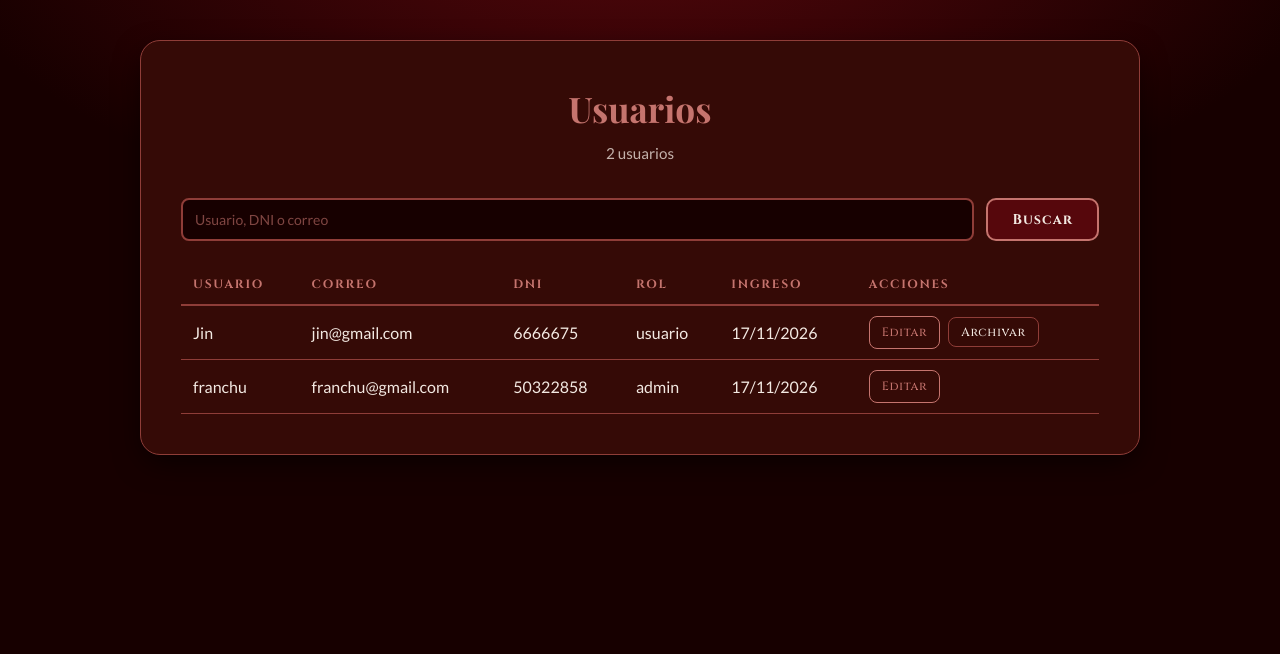
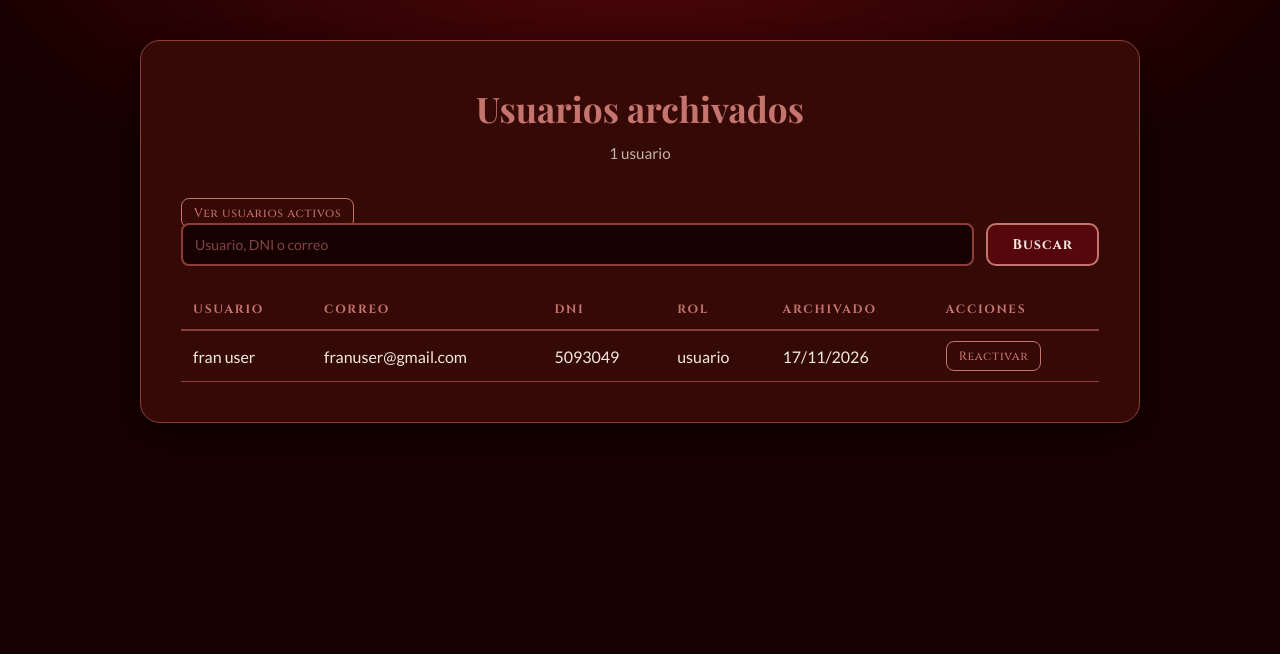
Before and after one commit to francescabarbieri-commits/Francesca_Barbieri_Proyecto_Final, a PHP site: page /admin_users.php?vista=archivados in a window 1280 px wide. Shown: the part 96-750 px from the top of the page. Run offline with PHP 8.4, Linux system fonts and the light colour scheme; a user stored in the database is signed in; data comes from the database, SQL or seed files in the repository.

Commit message:
arhivados

```diff
--- a/admin_users.php
+++ b/admin_users.php
@@ -6,19 +6,21 @@ require_once __DIR__ . '/conexion.php';
 $flash = $_SESSION['flash'] ?? null;
 unset($_SESSION['flash']);
 
-$buscar     = trim($_GET['buscar'] ?? '');
-$sql        = 'SELECT id, `user`, email, dni, rol, creado_en FROM users WHERE archivado_en IS NULL';
+$soloArchivados = ($_GET['vista'] ?? '') === 'archivados';
+$buscar = trim($_GET['buscar'] ?? '');
+$sql = 'SELECT id, `user`, email, dni, rol, creado_en, archivado_en FROM users WHERE archivado_en ';
+$sql .= $soloArchivados ? 'IS NOT NULL' : 'IS NULL';
 $parametros = [];
 
 if ($buscar !== '') {
     $sql .= ' AND (`user` LIKE :user OR dni LIKE :dni OR email LIKE :email)';
-    $termino    = '%' . addcslashes($buscar, '%_\\') . '%';
+    $termino = '%' . addcslashes($buscar, '%_\\') . '%';
     $parametros = ['user' => $termino, 'dni' => $termino, 'email' => $termino];
 }
 $sql .= ' ORDER BY id DESC';
 
 $usuarios = [];
-$error    = '';
+$error = '';
 
 try {
     $stmt = $conexion->prepare($sql);
@@ -53,11 +55,19 @@ $token = csrfToken();
     </nav>
 
     <div class="tarjeta-ancha">
-        <h1>Usuarios</h1>
+        <h1><?= $soloArchivados ? 'Usuarios archivados' : 'Usuarios activos' ?></h1>
         <p class="subtitulo">
             <?= $total === 1 ? '1 usuario' : $total . ' usuarios' ?>
             <?php if ($buscar !== ''): ?>
                 que coinciden con «<?= e($buscar) ?>»
+            <?php endif; ?>
+        </p>
+
+        <p>
+            <?php if ($soloArchivados): ?>
+                <a href="admin_users.php" class="btn-chico">Ver usuarios activos</a>
+            <?php else: ?>
+                <a href="admin_users.php?vista=archivados" class="btn-chico">Ver archivados</a>
             <?php endif; ?>
         </p>
 
@@ -72,6 +82,9 @@ $token = csrfToken();
         <?php endif; ?>
 
         <form method="GET" action="admin_users.php" class="busqueda">
+            <?php if ($soloArchivados): ?>
+                <input type="hidden" name="vista" value="archivados">
+            <?php endif; ?>
             <input type="search" name="buscar" maxlength="100" value="<?= e($buscar) ?>"
                 placeholder="Usuario, DNI o correo">
             <button type="submit" class="btn-guardar">Buscar</button>
@@ -79,9 +92,7 @@ $token = csrfToken();
 
         <?php if ($total === 0): ?>
             <p class="vacio">No hay usuarios para mostrar.</p>
-<?php else:
-
-?>
+        <?php else: ?>
             <div class="tabla-contenedor">
                 <table class="tabla-usuarios">
                     <thead>
@@ -90,7 +101,7 @@ $token = csrfToken();
                             <th>Correo</th>
                             <th>DNI</th>
                             <th>Rol</th>
-                            <th>Ingreso</th>
+                            <th><?= $soloArchivados ? 'Archivado' : 'Ingreso' ?></th>
                             <th>Acciones</th>
                         </tr>
                     </thead>
@@ -101,9 +112,10 @@ $token = csrfToken();
                                 <td><?= e($u['email']) ?></td>
                                 <td><?= e($u['dni']) ?></td>
                                 <td><?= e($u['rol']) ?></td>
-                                <td><?= e(date('d/m/Y', strtotime($u['creado_en']))) ?></td>
+                                <td><?= e(date('d/m/Y', strtotime($soloArchivados ? $u['archivado_en'] : $u['creado_en']))) ?></td>
                                 <td>
                                     <div class="acciones">
+                                        <?php if (!$soloArchivados): ?>
                                             <a href="edit_user.php?id=<?= (int)$u['id'] ?>" class="btn-chico">Editar</a>
                                             <?php if ((int)$u['id'] !== (int)$_SESSION['usuario_id']): ?>
                                                 <form method="POST" action="archivar_user.php" class="form-inline"
@@ -111,6 +123,14 @@ $token = csrfToken();
                                                     <input type="hidden" name="id" value="<?= (int)$u['id'] ?>">
                                                     <input type="hidden" name="csrf" value="<?= e($token) ?>">
                                                     <button type="submit" class="btn-chico btn-peligro">Archivar</button>
+                                                </form>
+                                            <?php endif; ?>
+                                        <?php else: ?>
+                                            <form method="POST" action="reactivar_user.php" class="form-inline"
+                                                onsubmit="return confirm('¿Reactivar a este usuario?');">
+                                                <input type="hidden" name="id" value="<?= (int)$u['id'] ?>">
+                                                <input type="hidden" name="csrf" value="<?= e($token) ?>">
+                                                <button type="submit" class="btn-chico">Reactivar</button>
                                             </form>
                                         <?php endif; ?>
                                     </div>
```
Also changed, not shown: reactivar_user.php (+40 -0 lines). Lines whose indentation alone changed are shown as unchanged.
